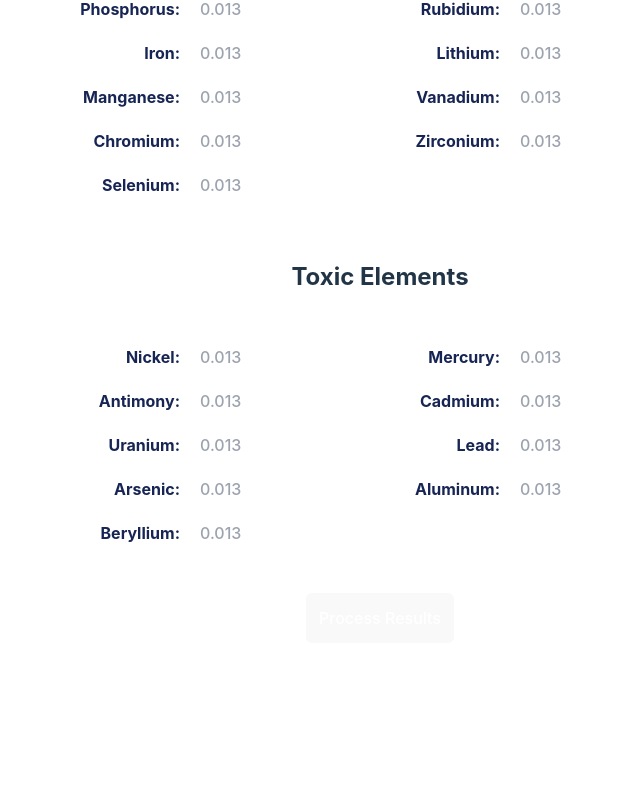
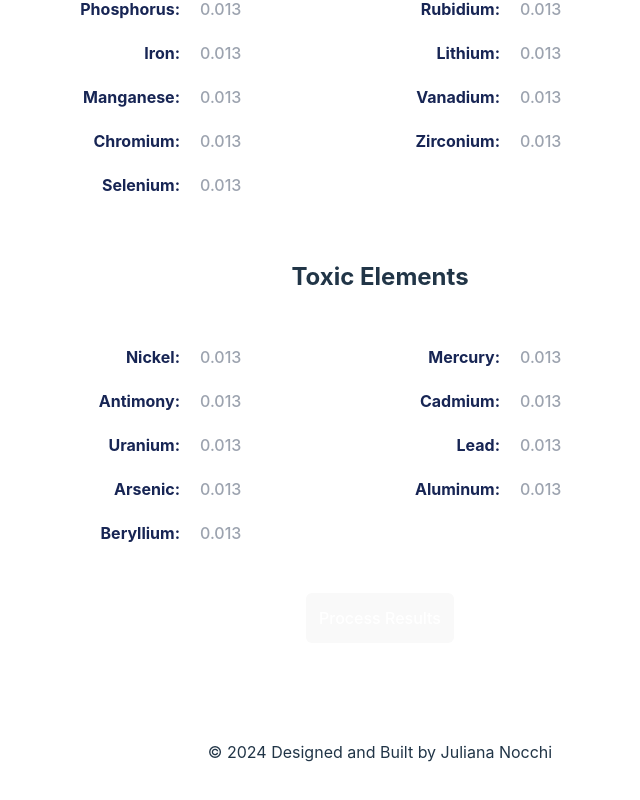
Before and after one commit to junocchi/htma-mapper, a React (Vite) app: page / in a window 1280 px wide. Shown: the part 511-1311 px from the top of the page, without its empty margins (260-900 px from the left). Before the commit the page ends 1218 px from the top, so only its background shows below. Built offline with nearby package versions, Linux system fonts and the light colour scheme.

Commit message:
add footer

```diff
--- a/src/App.tsx
+++ b/src/App.tsx
@@ -1,10 +1,12 @@
 import "./App.css";
+import { Footer } from "./components/Footer/Footer";
 import MineralsForm from "./components/MineralsForm";
 
 export default function App() {
   return (
     <>
       <MineralsForm />
+      <Footer />
     </>
   );
 }
--- /dev/null
+++ b/src/components/Footer/Footer.tsx
@@ -0,0 +1,8 @@
+export const Footer = () => {
+  return (
+    <footer className="mt-8 mb-4">
+      <hr className="h-px my-8  border-0 dark:bg-slate-300 w-full"></hr>
+      <p>© 2024 Designed and Built by Juliana Nocchi</p>
+    </footer>
+  );
+};
--- /dev/null
+++ b/src/components/Footer/index.ts
@@ -0,0 +1 @@
+export { Footer } from "./Footer";
```
